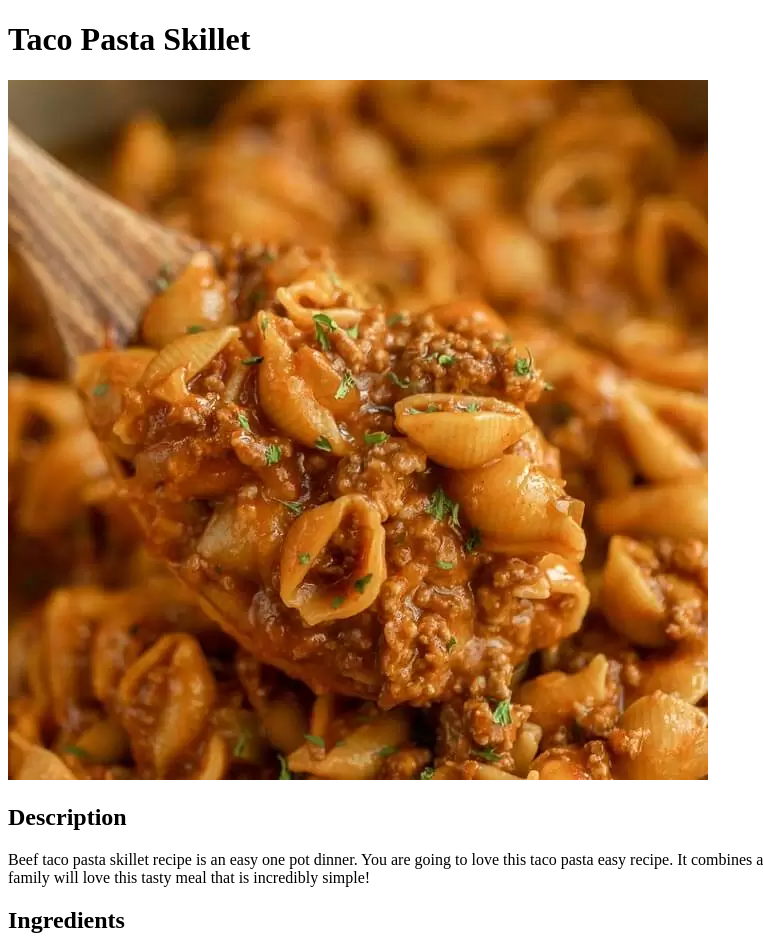
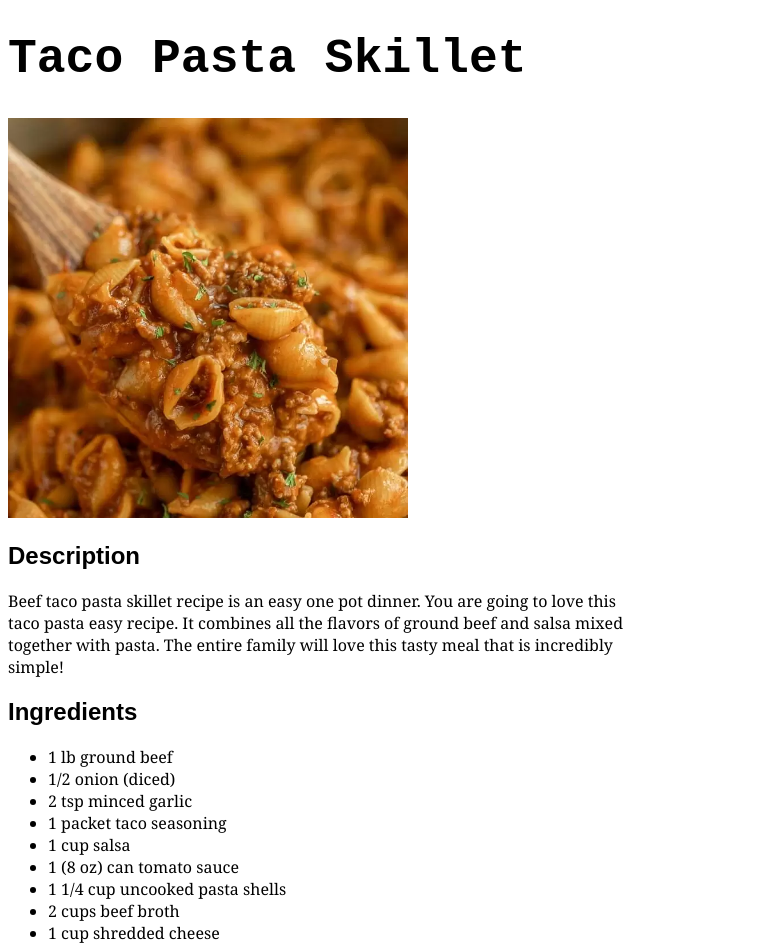
Before and after one commit to CoreyK4/odin-recipes, a plain HTML site: page recipes/taco-pasta-skillet.html in a window 1280 px wide. Shown: the top 947 px of the page, without its empty margins (0-763 px from the left). Drawn offline with Linux system fonts and the light colour scheme.

Commit message:
Add initial CSS stylings

```diff
--- /dev/null
+++ b/css/style.css
@@ -0,0 +1,18 @@
+.title {
+    font-family: 'Courier New', Courier, monospace;
+    font-size: 48px;
+}
+
+img {
+    height: 400px;
+    width: auto;
+}
+
+.description h2, .ingredients h2, .steps h2 {
+    font-family: Arial, Helvetica, sans-serif;
+}
+
+.description p, .ingredients ul, .steps ol {
+    font-family: Georgia, 'Times New Roman', Times, serif;
+    width: 50%;
+}
--- a/recipes/taco-pasta-skillet.html
+++ b/recipes/taco-pasta-skillet.html
@@ -2,16 +2,20 @@
 <html lang="en">
     <head>
         <meta charset="UTF-8">
+        <link rel="stylesheet" href="../css/style.css">
         <title>Odin Recipes | Taco Pasta Skillet</title>
     </head>
     <body>
-        <h1>Taco Pasta Skillet</h1>
+        <h1 class="title">Taco Pasta Skillet</h1>
 
         <img src="../img/taco-pasta.jpg" alt="wooden spoon scooping taco pasta">
 
+        <div class="description">
             <h2>Description</h2>
             <p>Beef taco pasta skillet recipe is an easy one pot dinner. You are going to love this taco pasta easy recipe. It combines all the flavors of ground beef and salsa mixed together with pasta. The entire family will love this tasty meal that is incredibly simple!</p>
+        </div>
 
+        <div class="ingredients">
             <h2>Ingredients</h2>
             <ul>
                 <li>1 lb ground beef</li>
@@ -24,7 +28,9 @@
                 <li>2 cups beef broth</li>
                 <li>1 cup shredded cheese</li>
             </ul>
+        </div>
 
+        <div class="steps">
             <h2>Steps</h2>
             <ol>
                 <li>Brown the beef, onion and garlic in a large skillet or stock pan. Drain off any excess grease.</li>
@@ -33,5 +39,6 @@
                 <li>Cover and reduce the heat to low and simmer over medium-low heat stirring occasionally for approximately 20 minutes or until the pasta is tender.</li>
                 <li>Remove from heat and stir in 1 cup of the shredded cheddar cheese.</li>
             </ol>
+        </div>
     </body>
 </html>
```
Also changed, not shown: index.html (+5 -1 lines), recipes/mexican-rice.html (+8 -1 lines), recipes/nachos.html (+8 -1 lines). Lines whose indentation alone changed are shown as unchanged.
